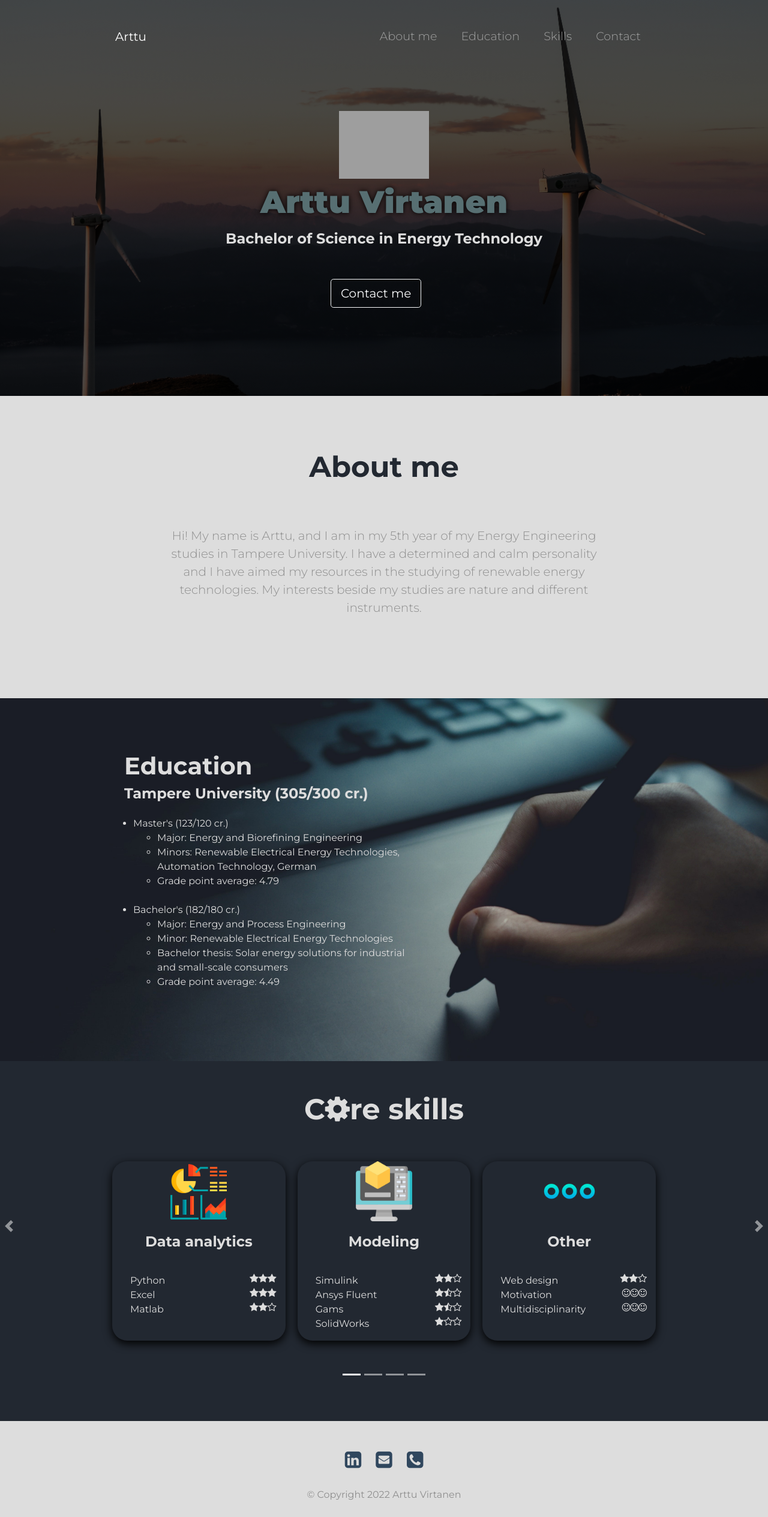
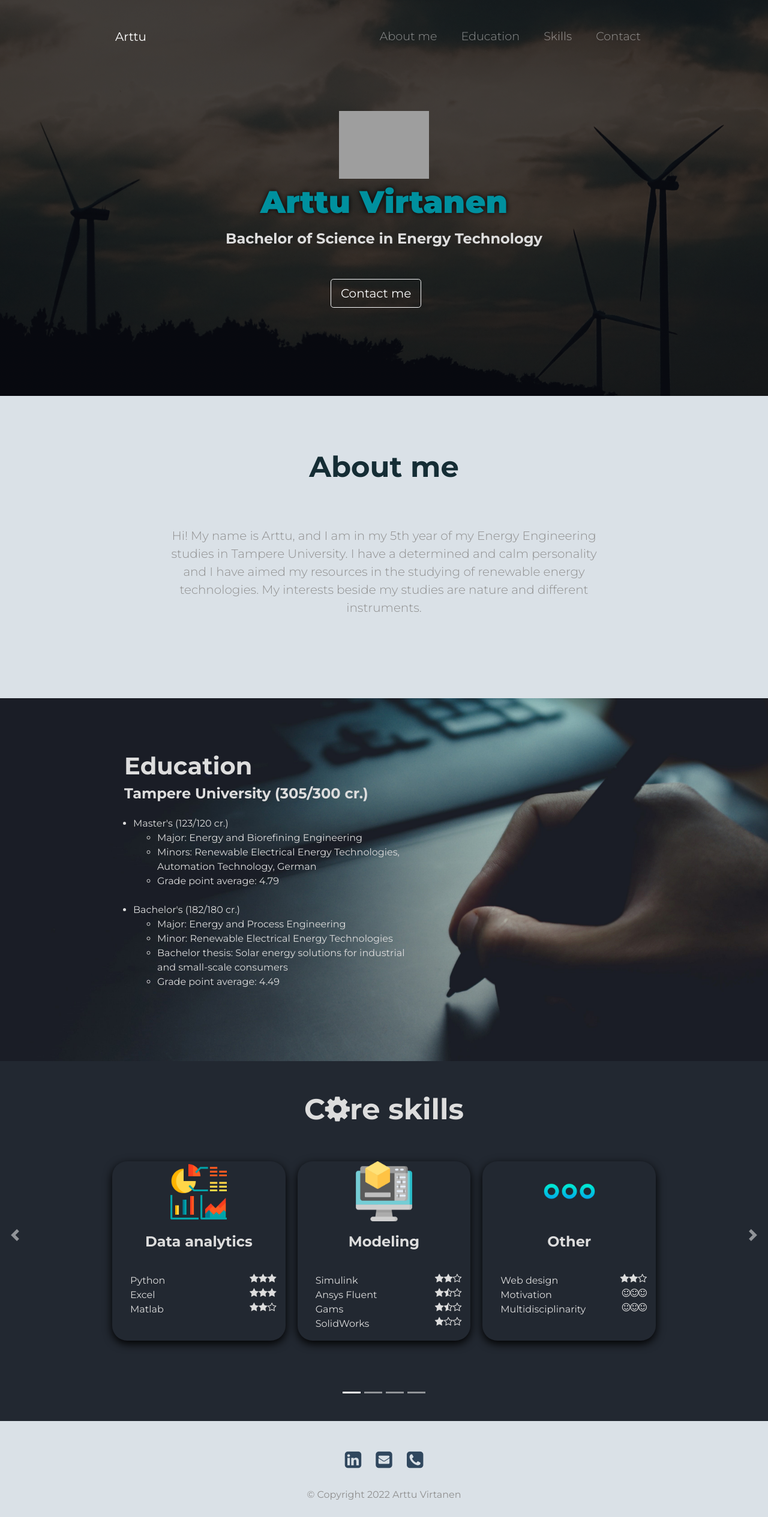
Before and after one commit to arttujuhani/Arttu-Virtanen, a Flask app: page / in a window 1280 px wide. Shown: the whole page at 60% size. Run offline with Flask 2, Linux system fonts and the light colour scheme; grey boxes are pictures that could not be loaded.

Commit message:
Test commit

```diff
--- a/static/favicon/about.txt
+++ b/static/favicon/about.txt
@@ -1,6 +1,6 @@
 This favicon was generated using the following font:
 
-- Font Title: Inter
-- Font Author: Copyright 2020 The Inter Project Authors (https://github.com/rsms/inter)
-- Font Source: http://fonts.gstatic.com/s/inter/v12/UcCO3FwrK3iLTeHuS_fvQtMwCp50KnMw2boKoduKmMEVuLyfMZhrib2Bg-4.ttf
+- Font Title: Leckerli One
+- Font Author: Copyright (c) 2011 Gesine Todt (www.gesine-todt.de), with Reserved Font Names "Leckerli"
+- Font Source: http://fonts.gstatic.com/s/leckerlione/v16/V8mCoQH8VCsNttEnxnGQ-1itLZxcBtItFw.ttf
 - Font License: SIL Open Font License, 1.1 (http://scripts.sil.org/OFL))
--- a/static/styles.css
+++ b/static/styles.css
@@ -49,7 +49,7 @@ p {
     font-size: 3.25rem;
     line-height: 1.5;
     font-weight: 900;
-    color: #576F72;
+    color: #00909E;
     text-shadow: 0 0 8px #000; /* horizontal-offset vertical-offset 'blur' colour */
     -moz-text-shadow: 0 0 8px #000;
     -webkit-text-shadow: 0 0 8px #000;
@@ -109,14 +109,15 @@ p {
 
 #about_me {
     padding: 7% 15%;
-    background-color: #DDDDDD;
-    color: #222831;
+    background-color: #DAE1E7;
+    color: #345B63;
     position: relative;
 }
 
 .about_me-title {
     font-weight: 600;
     font-size: 3rem;
+    color: #152D35;
 }
 
 .personal-image {
@@ -174,16 +173,20 @@ p {
     padding-bottom: 30px;
 }
 
+.carousel-heading-padding {
+    padding-left: 14px;
+}
+
 .carousel-inner {
-    height: 550px;
+    height: 580px;
 }
 
 .carousel-control-prev {
-    width: 30px;
+    width: 50px;
 }
 
 .carousel-control-next {
-    width: 30px;
+    width: 50px;
 }
 
 
```
Also changed, not shown: other parts of static/styles.css (+15 -15 lines), static/favicon/android-chrome-192x192.png, static/favicon/android-chrome-512x512.png, static/favicon/apple-touch-icon.png, static/favicon/favicon-16x16.png, static/favicon/favicon-32x32.png, static/favicon/favicon.ico, static/images/energy.jpg.
